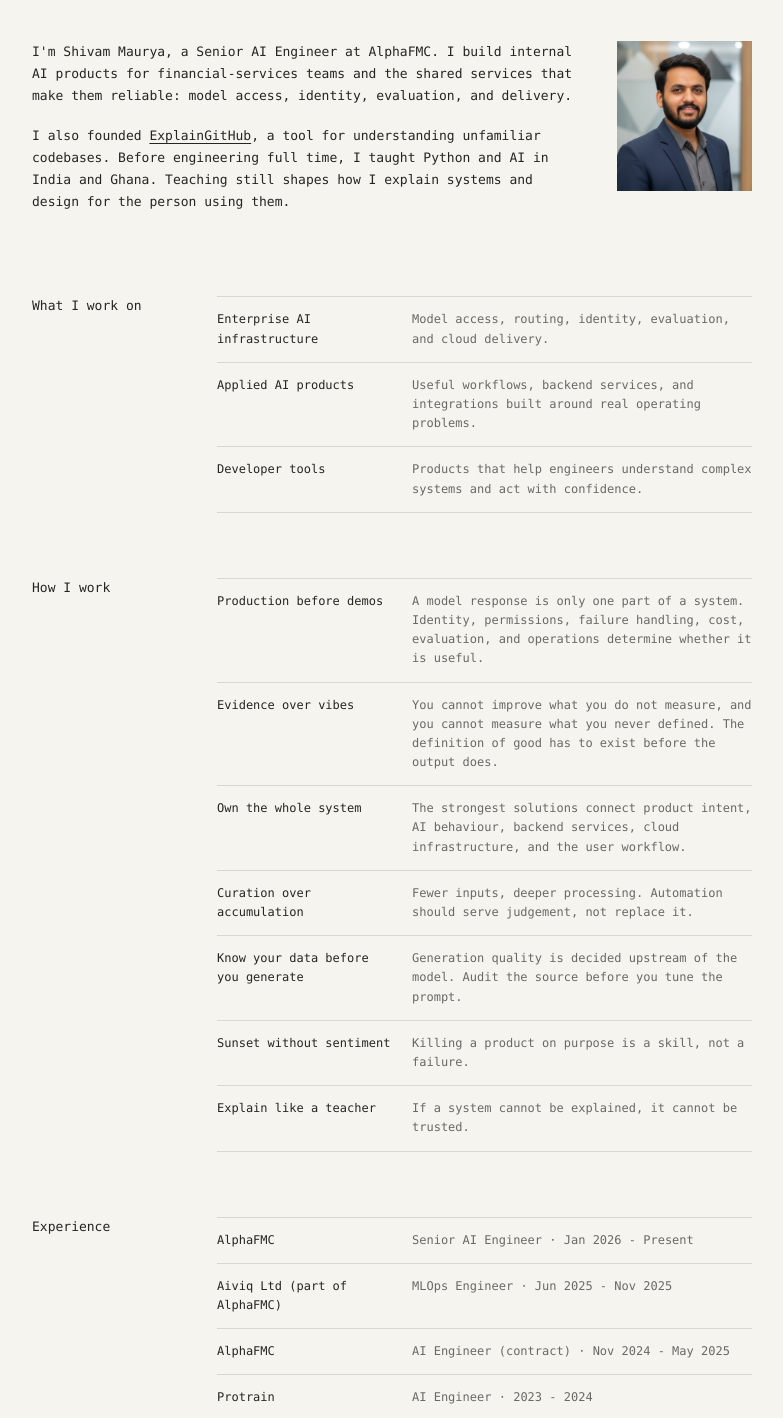
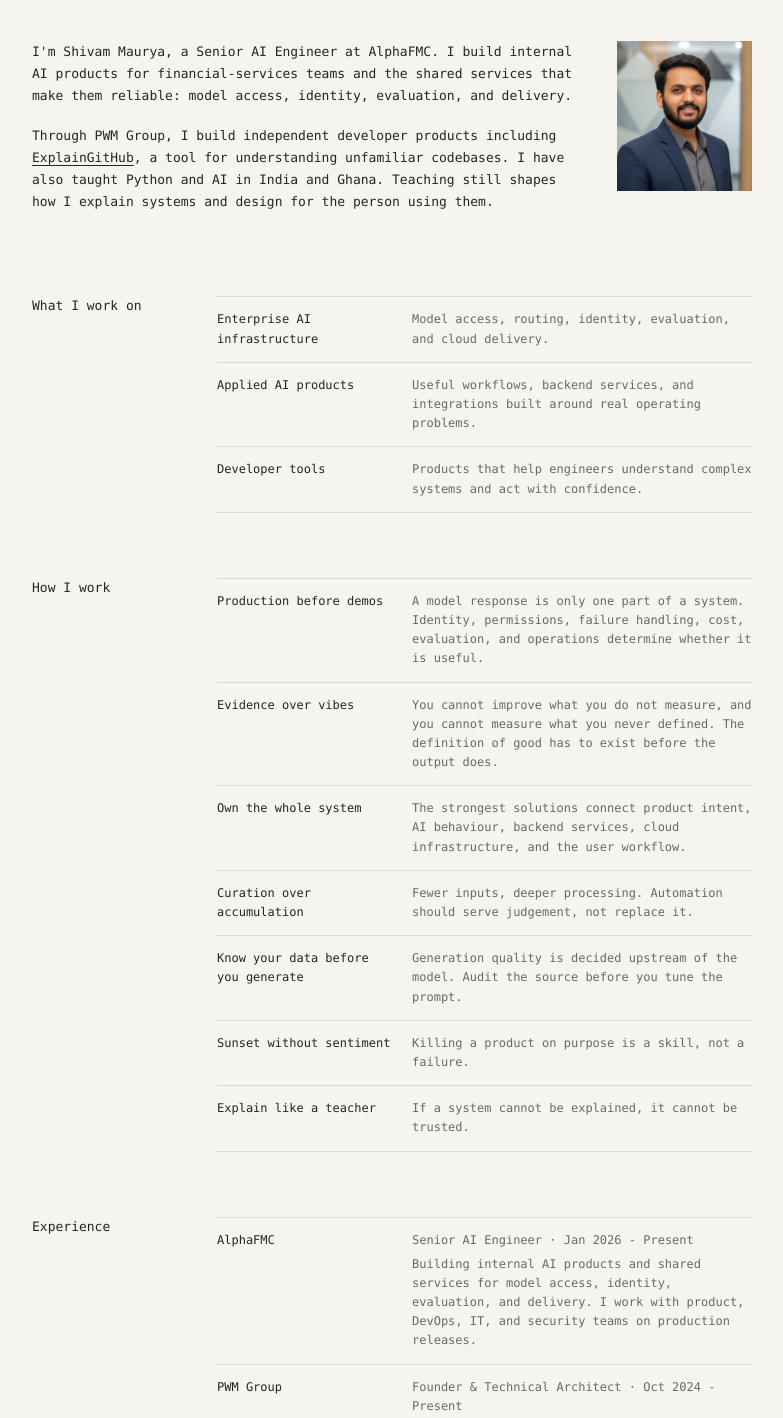
Before and after one commit to shivamrox87/shivam.portfolio, a Next.js app: page /about in a window 1280 px wide. Shown: the part 161-1579 px from the top of the page, without its empty margins (24-807 px from the left). Built offline with nearby package versions, Linux system fonts and the light colour scheme.

Commit message:
Clarify experience history and show role summaries

```diff
--- a/src/app/reference-site.css
+++ b/src/app/reference-site.css
@@ -109,6 +109,7 @@
 .reference-about-section li { display:grid; grid-template-columns:180px 1fr; gap:15px; padding:13px 0; border-bottom:1px solid var(--reference-line); font-size:12px; }
 .reference-about-section strong { font-weight:400; }
 .reference-about-section span { color:var(--reference-muted); }
+.reference-experience-copy p { margin:5px 0 0; color:var(--reference-muted); font-size:12px; line-height:1.6; }
 .reference-sessions-intro { max-width:660px; margin:22px 0 44px; color:var(--reference-muted); font-size:13px; line-height:1.8; }
 .reference-sessions-list { border-top:1px solid var(--reference-line); }
 .reference-session { display:grid; grid-template-columns:220px minmax(0,1fr); gap:30px; padding:30px 0; border-bottom:1px solid var(--reference-line); }
--- a/src/components/AboutComponent/AboutSide.js
+++ b/src/components/AboutComponent/AboutSide.js
@@ -8,7 +8,7 @@
     <div className="reference-about-intro">
       <div>
         <p>I&apos;m Shivam Maurya, a Senior AI Engineer at AlphaFMC. I build internal AI products for financial-services teams and the shared services that make them reliable: model access, identity, evaluation, and delivery.</p>
-        <p>I also founded <Link href="/work/explaingithub">ExplainGitHub</Link>, a tool for understanding unfamiliar codebases. Before engineering full time, I taught Python and AI in India and Ghana. Teaching still shapes how I explain systems and design for the person using them.</p>
+        <p>Through PWM Group, I build independent developer products including <Link href="/work/explaingithub">ExplainGitHub</Link>, a tool for understanding unfamiliar codebases. I have also taught Python and AI in India and Ghana. Teaching still shapes how I explain systems and design for the person using them.</p>
       </div>
       <Image src="/shivam-maurya-profile.png" alt="Shivam Maurya" width={320} height={360} className="reference-about-image" />
     </div>
@@ -18,7 +18,7 @@
       <li><strong>Developer tools</strong><span>Products that help engineers understand complex systems and act with confidence.</span></li>
     </ul></section>
     <section className="reference-about-section"><h2>How I work</h2><ul>{invariants.map(({ title, detail }) => <li key={title}><strong>{title}</strong><span>{detail}</span></li>)}</ul></section>
-    <section className="reference-about-section" id="experience"><h2>Experience</h2><ul>{companiesData.map((company) => <li key={company.id}><strong>{company.companyName}</strong><span>{company.position} · {company.activeYears}</span></li>)}</ul></section>
+    <section className="reference-about-section" id="experience"><h2>Experience</h2><ul>{companiesData.map((company) => <li key={company.id}><strong>{company.companyName}</strong><div className="reference-experience-copy"><span>{company.position} · {company.activeYears}</span><p>{company.description}</p></div></li>)}</ul></section>
     <div className="reference-index-links"><Link href="/work">Projects →</Link><Link href="/sessions">Speaking &amp; teaching →</Link><Link href="/connect">Contact →</Link></div>
   </main>;
 }
```
Also changed, not shown: src/server/data.js.
